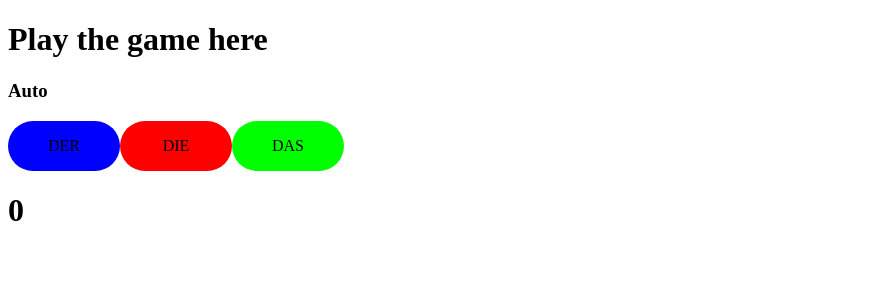
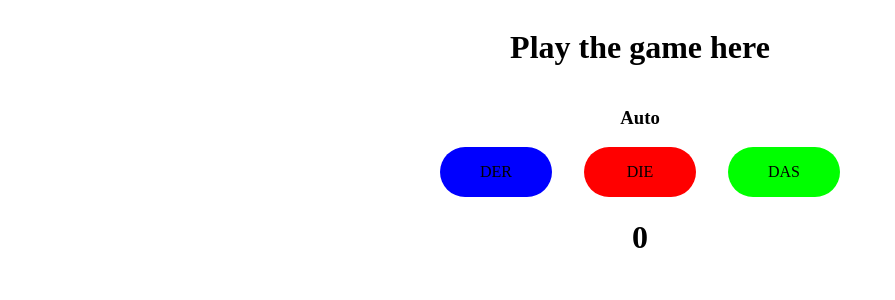
Before and after one commit to eduardpeters/artikel-svelte, a SvelteKit app: page /play in a window 1280 px wide. Shown: the top 300 px of the page, without its empty margins (0-895 px from the left). Built offline with nearby package versions, Linux system fonts and the light colour scheme.

Commit message:
Minor styling to play page

```diff
--- a/src/routes/play/+page.svelte
+++ b/src/routes/play/+page.svelte
@@ -1,6 +1,7 @@
 <script lang="ts">
 	import ArticleButton from '$lib/components/ArticleButton.svelte';
 	import { words } from './words.js';
+
 	let index = 0;
 	let score = 0;
 	let isValidPlay = true;
@@ -30,12 +31,29 @@
 	<h1>Play the game here</h1>
 	{#if index < words.length}
 		<h3>{words[index].text}</h3>
-		{#each words[index].choices as choice}
-			<ArticleButton onClickHandler={() => submitChoice(choice)} {choice} />
-		{/each}
+		<div class="choices__container">
+			{#each words[index].choices as choice}
+				<ArticleButton onClickHandler={() => submitChoice(choice)} {choice} />
+			{/each}
+		</div>
 		<h1>{score}</h1>
 	{:else}
 		<h2>Finished! Your score: {score}</h2>
 		<button on:click={resetGame}>Play again!</button>
 	{/if}
 </main>
+
+<style>
+	main {
+		display: flex;
+		flex-flow: column nowrap;
+		align-items: center;
+	}
+
+	.choices__container {
+		display: flex;
+		flex-flow: row wrap;
+		gap: 2rem;
+		justify-content: center;
+	}
+</style>
```
